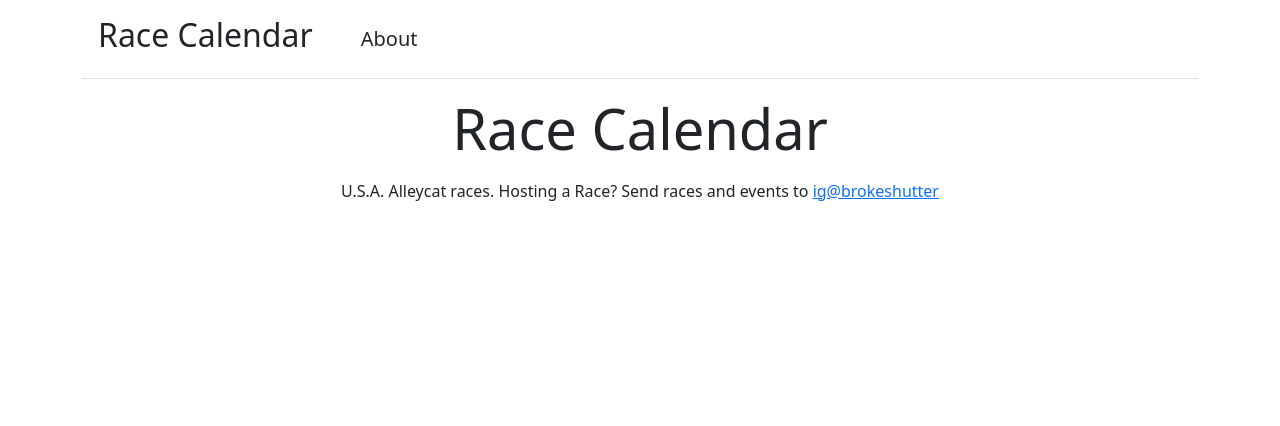
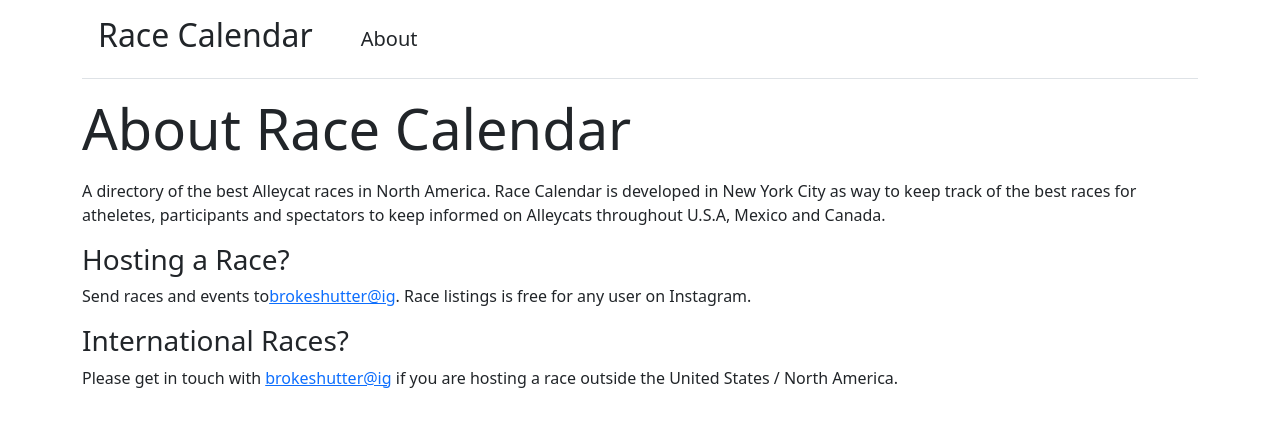
Before and after one commit to gtzilla/race-calendar, a Next.js app: page /about in a window 1280 px wide. Shown: the top 426 px of the page. Built offline with nearby package versions, Linux system fonts and the light colour scheme.

Commit message:
expand info. nextjs build is very sensitive to quotes.

```diff
--- a/pages/about.jsx
+++ b/pages/about.jsx
@@ -1,8 +1,21 @@
 const About = () => {
   return (
     <div className="mt-3">
-      <p className="display-4 text-center">Race Calendar</p>
-      <p className="text-center">U.S.A. Alleycat races. Hosting a Race? Send races and events to <a href="https://www.instagram.com/brokeshutter/">ig@brokeshutter</a></p>
+      <p className="display-4 ">About Race Calendar</p>
+      <p className="">
+        A directory of the best Alleycat races in North America.
+        Race Calendar is developed in New York City as way to keep track of the
+        best races for atheletes, participants and spectators to keep informed on Alleycats
+        throughout U.S.A, Mexico and Canada.
+      </p>
+
+      <h3>Hosting a Race?</h3>
+      <p>Send races and events to
+        <a href="https://www.instagram.com/brokeshutter/">brokeshutter@ig</a>. Race listings is free for any user on Instagram.</p>
+
+      <h3>International Races?</h3>
+      <p>Please get in touch with <a href="https://www.instagram.com/brokeshutter/">brokeshutter@ig</a> if
+      you are hosting a race outside the United States / North America.</p>
     </div>
   )
 }
--- a/pages/index.jsx
+++ b/pages/index.jsx
@@ -49,7 +49,7 @@ export default function Home({ posts }) {
       )):
       <div>
         <h1>No Upcoming Alleycats</h1>
-        <p>Let's change that together.
+        <p>Let&#39;s change that together.
           Share event details with <a href="https://instagram.com/brokeshutter/">brokeshutter@ig</a> to
           see your race published here.
         </p>
```
